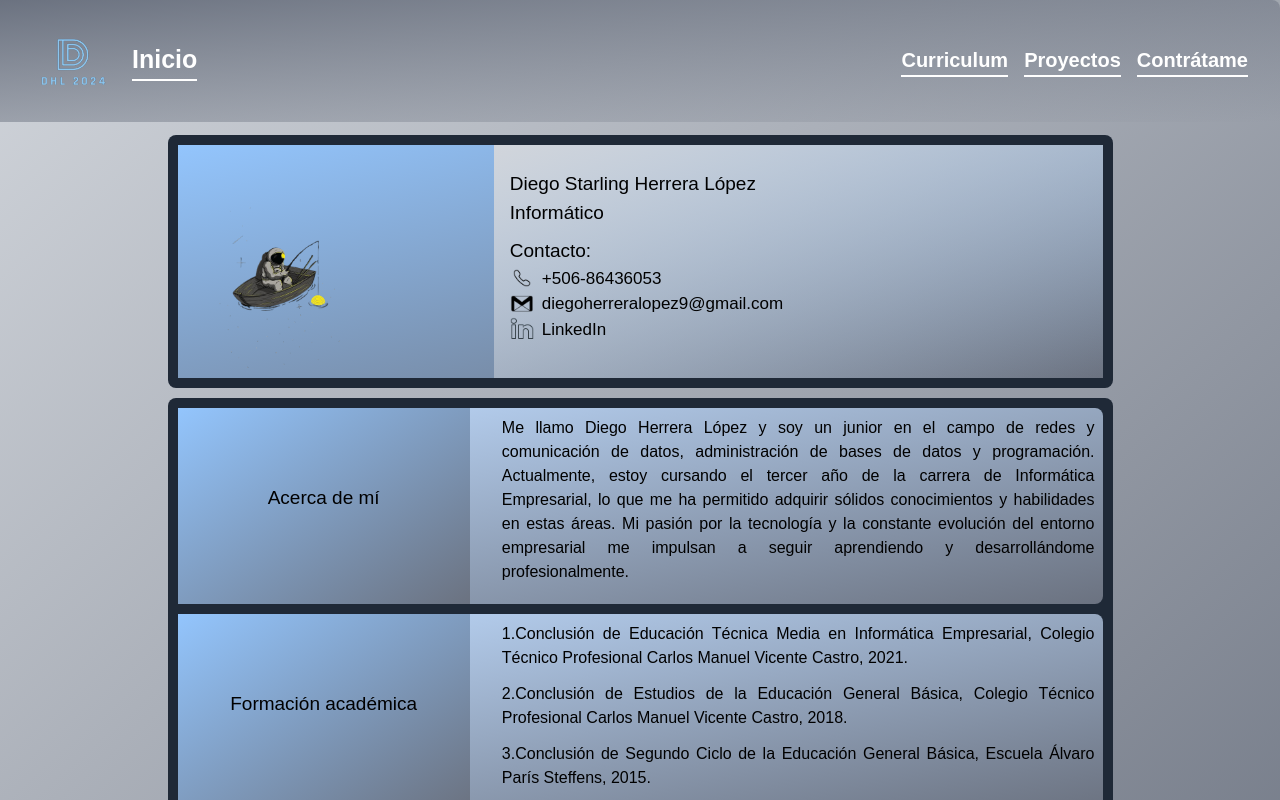
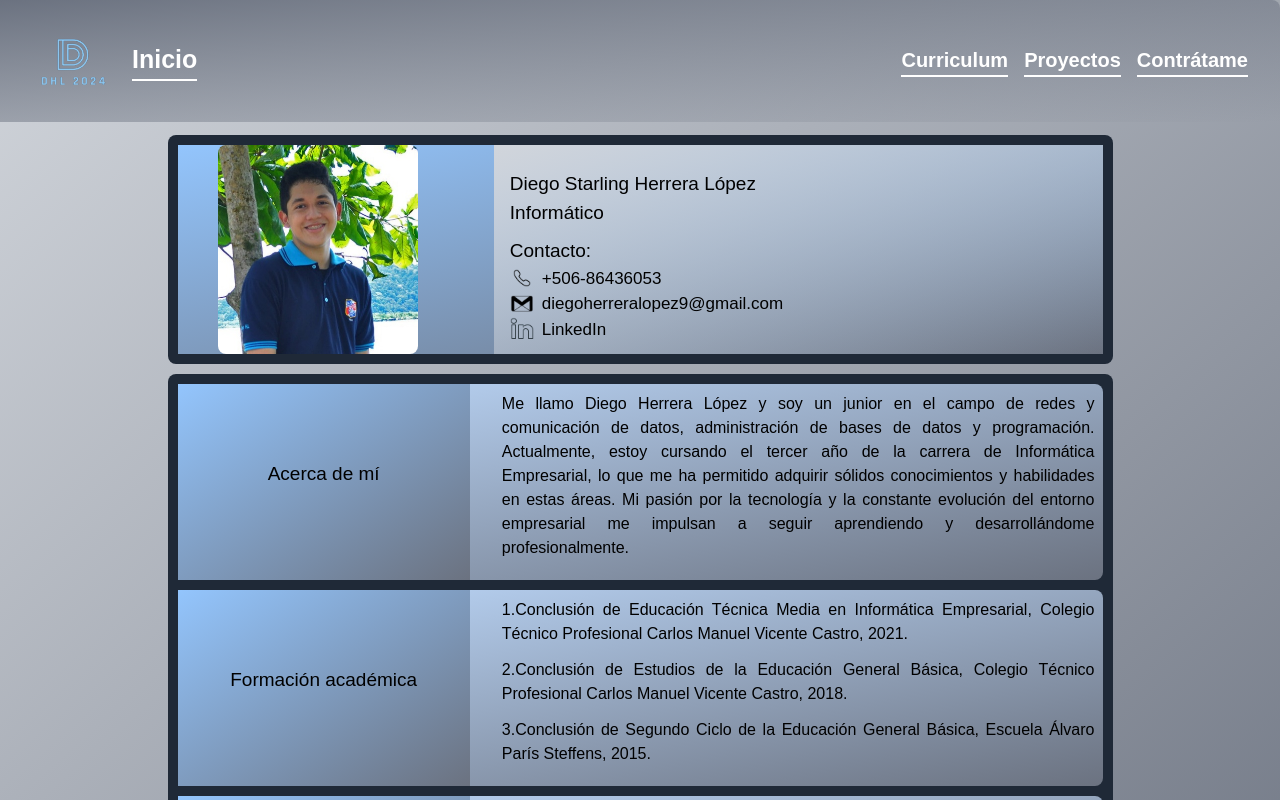
Before and after one commit to diego422/Portafolio, a Next.js app: page /Aboutme in a window 1280 px wide. Shown: the top 800 px of the page. Built offline with nearby package versions, Linux system fonts and the light colour scheme.

Commit message:
se modifico el aboutme
Se agrego la foto de perfil para el curriculum

```diff
--- a/src/app/Aboutme/page.tsx
+++ b/src/app/Aboutme/page.tsx
@@ -9,9 +9,9 @@ function Aboutme() {
         <div className="grid grid-cols-1 md:grid-cols-3 gap-6 bg-gradient-to-br from-blue-300 to-gray-500">{/*Donde va la imagen*/}
           <div className="ml-10 mr-10 md:col-span-1">
             <Image
-              src="/images/usuario2.png"
-              width={125}
-              height={100}
+              src="/images/perfil.jpg"
+              width={200}
+              height={200}
               alt="Picture of the author"
               className="rounded-lg"
             />
```
Also changed, not shown: public/images/perfil.jpg (added).
